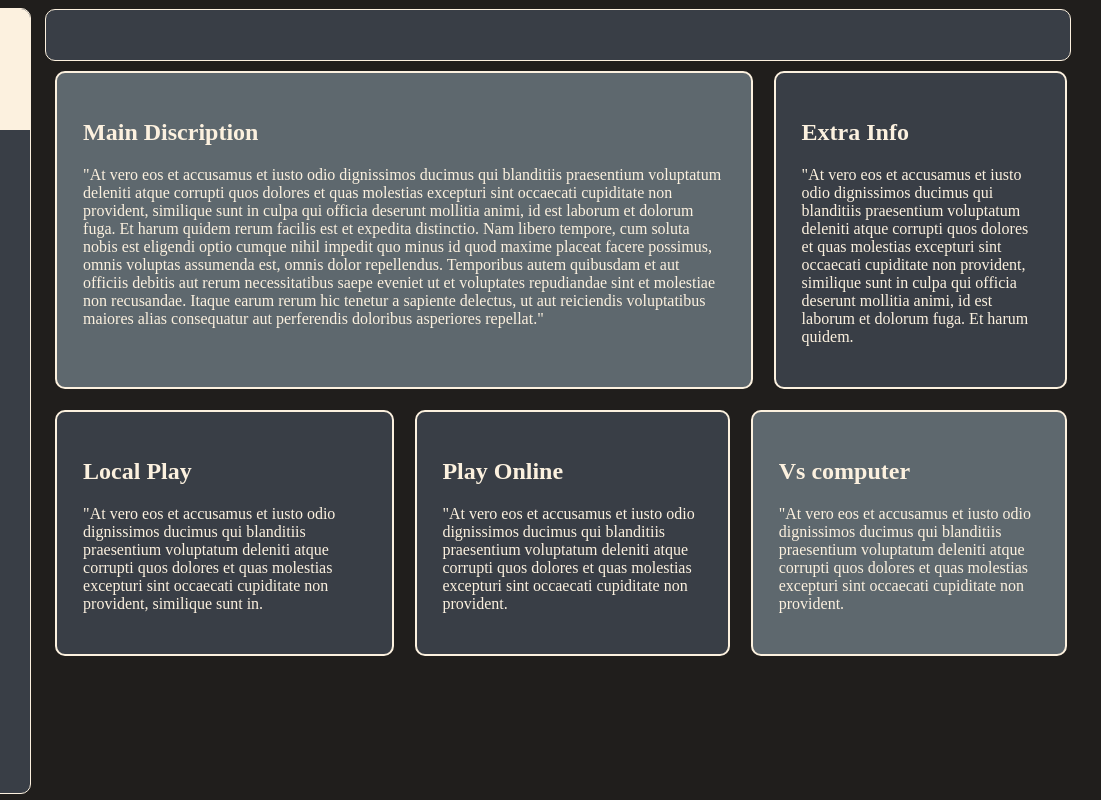
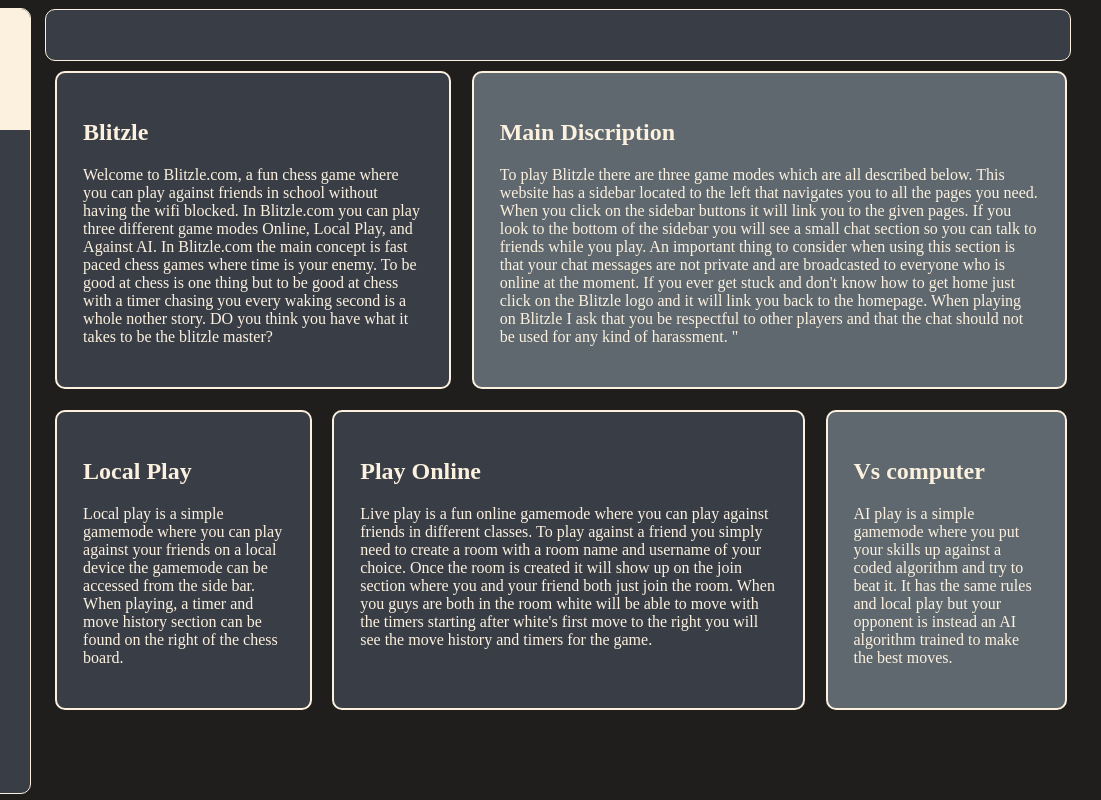
Before and after one commit to Makam12342/Blitzle.com, a website: page public/gameInfo.html in a window 1280 px wide. Shown: the full height of the page, 179-1280 px from the left. Drawn offline with nearby package versions, Linux system fonts and the light colour scheme; no server answers.

Commit message:
Info page filled out with info

```diff
--- a/public/gameInfo.html
+++ b/public/gameInfo.html
@@ -25,27 +25,27 @@
     <div class="content">
         <div id="top-bar"></div>
         <div class="main-discription-section">
+            <div class="extra-info">
+                <h2>Blitzle</h2>
+                <p>Welcome to Blitzle.com, a fun chess game where you can play against friends in school without having the wifi blocked. In Blitzle.com you can play three different game modes Online, Local Play, and Against AI. In Blitzle.com the main concept is fast paced chess games where time is your enemy. To be good at chess is one thing but to be good at chess with a timer chasing you every waking second is a whole nother story. DO you think you have what it takes to be the blitzle master?</p>
+            </div>
             <div class="main-discription">
                 <h2>Main Discription</h2>
-                <p>"At vero eos et accusamus et iusto odio dignissimos ducimus qui blanditiis praesentium voluptatum deleniti atque corrupti quos dolores et quas molestias excepturi sint occaecati cupiditate non provident, similique sunt in culpa qui officia deserunt mollitia animi, id est laborum et dolorum fuga. Et harum quidem rerum facilis est et expedita distinctio. Nam libero tempore, cum soluta nobis est eligendi optio cumque nihil impedit quo minus id quod maxime placeat facere possimus, omnis voluptas assumenda est, omnis dolor repellendus. Temporibus autem quibusdam et aut officiis debitis aut rerum necessitatibus saepe eveniet ut et voluptates repudiandae sint et molestiae non recusandae. Itaque earum rerum hic tenetur a sapiente delectus, ut aut reiciendis voluptatibus maiores alias consequatur aut perferendis doloribus asperiores repellat."</p>
-            </div>
-            <div class="extra-info">
-                <h2>Extra Info</h2>
-                <p>"At vero eos et accusamus et iusto odio dignissimos ducimus qui blanditiis praesentium voluptatum deleniti atque corrupti quos dolores et quas molestias excepturi sint occaecati cupiditate non provident, similique sunt in culpa qui officia deserunt mollitia animi, id est laborum et dolorum fuga. Et harum quidem.
+                <p>To play Blitzle there are three game modes which are all described below. This website has a sidebar located to the left that navigates you to all the pages you need. When you click on the sidebar buttons it will link you to the given pages. If you look to the bottom of the sidebar you will see a small chat section so you can talk to friends while you play. An important thing to consider when using this section is that your chat messages are not private and are broadcasted to everyone who is online at the moment. If you ever get stuck and don't know how to get home just click on the Blitzle logo and it will link you back to the homepage. When playing on Blitzle I ask that you be respectful to other players and that the chat should not be used for any kind of harassment. "</p>
             </div>
         </div>
         <div class="micro-discription-section">
             <div class="local-play">
                 <h2>Local Play</h2>
-                <p>"At vero eos et accusamus et iusto odio dignissimos ducimus qui blanditiis praesentium voluptatum deleniti atque corrupti quos dolores et quas molestias excepturi sint occaecati cupiditate non provident, similique sunt in.</p>
+                <p>Local play is a simple gamemode where you can play against your friends on a local device the gamemode can be accessed from the side bar. When playing, a timer and move history section can be found on the right of the chess board.</p>
             </div>
             <div class="live-play">
                 <h2>Play Online</h2>
-                <p>"At vero eos et accusamus et iusto odio dignissimos ducimus qui blanditiis praesentium voluptatum deleniti atque corrupti quos dolores et quas molestias excepturi sint occaecati cupiditate non provident.</p>
+                <p>Live play is a fun online gamemode where you can play against friends in different classes. To play against a friend you simply need to create a room with a room name and username of your choice. Once the room is created it will show up on the join section where you and your friend both just join the room. When you guys are both in the room white will be able to move with the timers starting after white's first move to the right you will see the move history and timers for the game.</p>
             </div>
             <div class="ai-play">
                 <h2>Vs computer</h2>
-                <p>"At vero eos et accusamus et iusto odio dignissimos ducimus qui blanditiis praesentium voluptatum deleniti atque corrupti quos dolores et quas molestias excepturi sint occaecati cupiditate non provident.</p>
+                <p>AI play is a simple gamemode where you put your skills up against a coded algorithm and try to beat it. It has the same rules and local play but your opponent is instead an AI algorithm trained to make the best moves.</p>
             </div>
         </div>
 
```
Also changed, not shown: public/canvas.js (+15 -0 lines).
